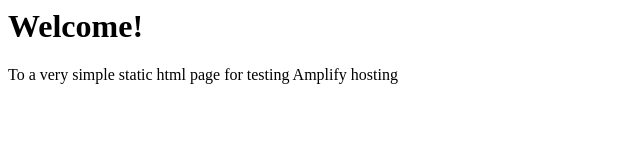
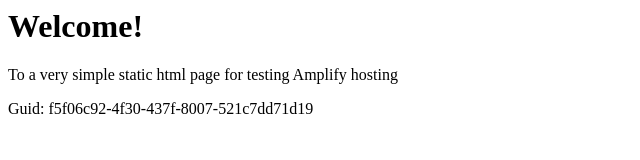
Before and after one commit to aws-aemilia-bah/Github-PR-Commit-Integration-Test-DoNotTouch-Gith-P5X5MO5I-v1-prod-me-south-1, a website: page src/index.html in a window 1280 px wide. Shown: the whole page, without its empty margins (0-640 px from the left). Drawn offline with Linux system fonts and the light colour scheme.

Commit message:
commit from integ tests

```diff
--- a/src/index.html
+++ b/src/index.html
@@ -1,3 +1,5 @@
+
+
 <html lang="en">
 
 <head>
@@ -10,6 +12,6 @@
 <body>
     <h1>Welcome!</h1>
     <p>To a very simple static html page for testing Amplify hosting</p>
-</body>
+    <p>Guid: f5f06c92-4f30-437f-8007-521c7dd71d19</p></body>
 
 </html>
```
